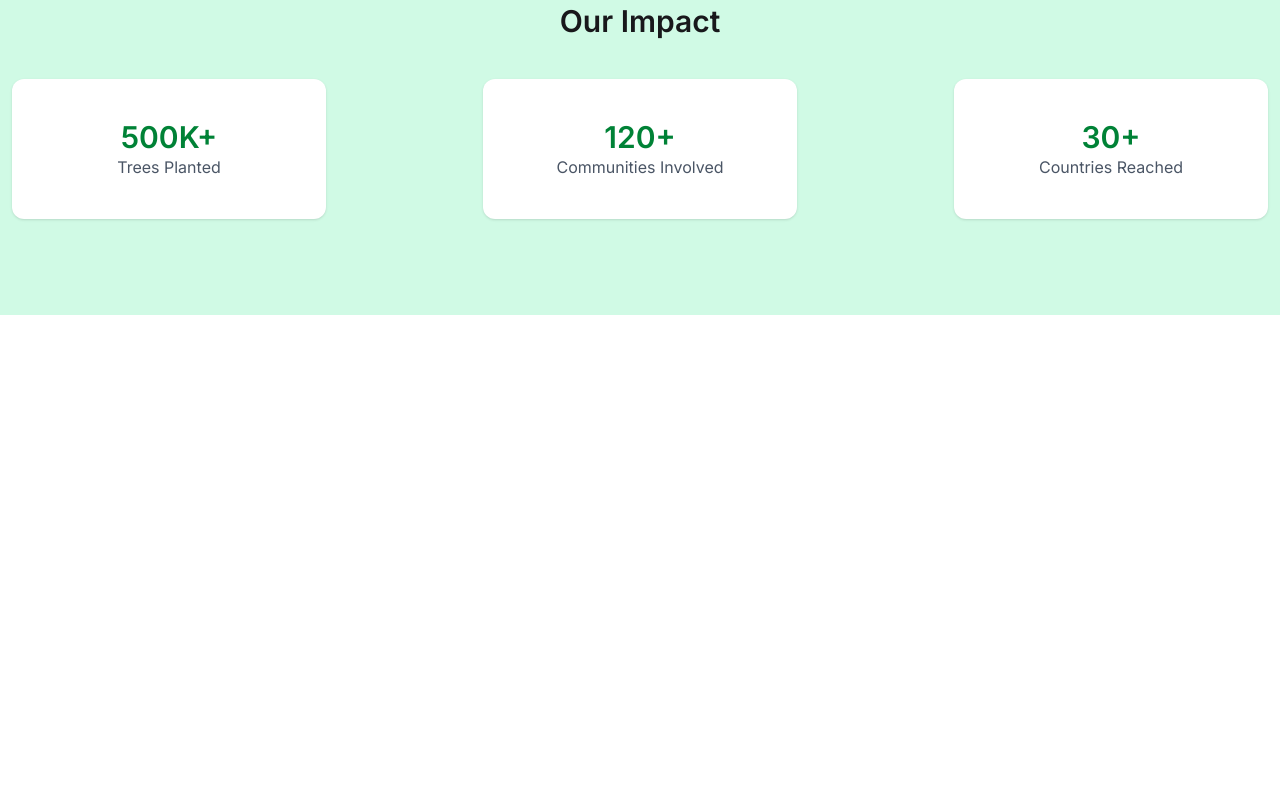
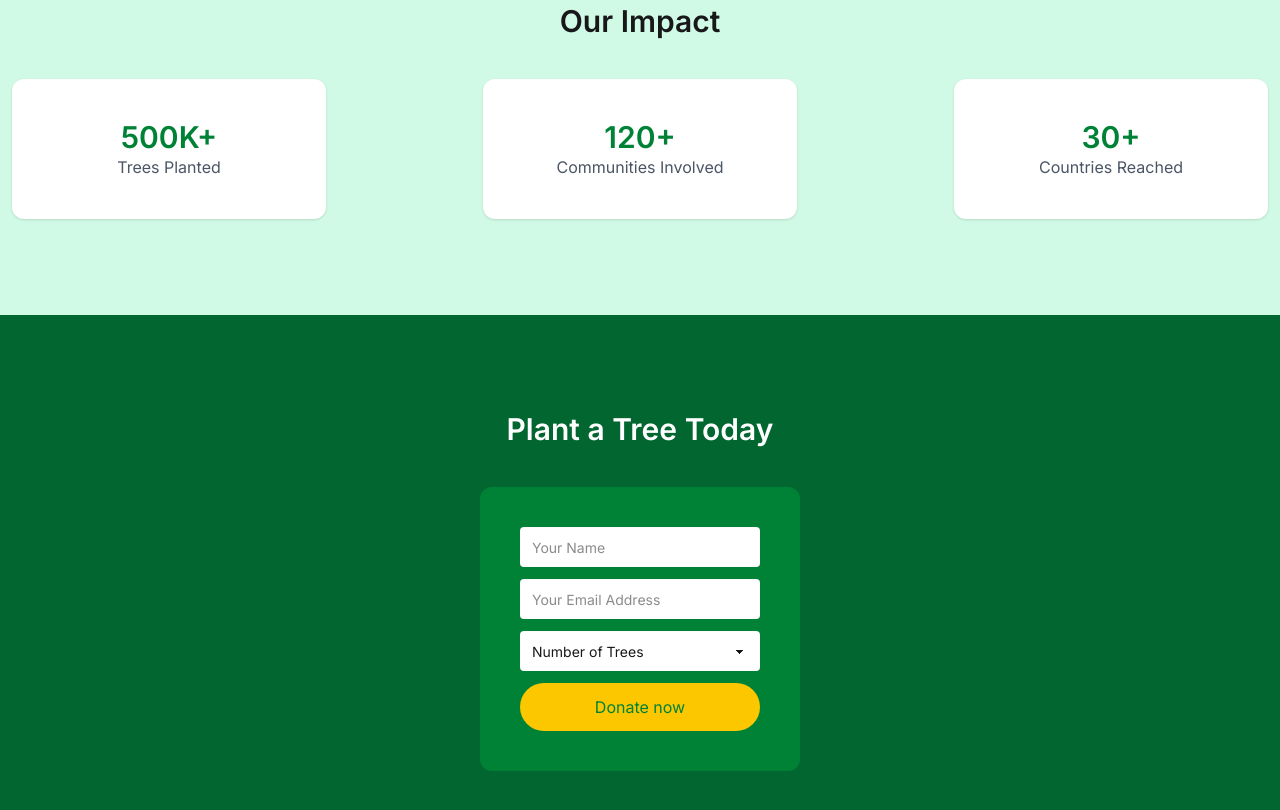
Before and after one commit to Ssakib007/Milestone-6-Assignment, a plain HTML site: page index.html in a window 1280 px wide. Shown: the part 1990-2800 px from the top of the page. Before the commit the page ends 2305 px from the top, so only its background shows below. Drawn offline with nearby package versions, Linux system fonts and the light colour scheme; no server answers.

Commit message:
plant a tree

```diff
--- a/index.html
+++ b/index.html
@@ -218,7 +218,39 @@
         </div>
       </section>
       <!-- plant a tree -->
-
+      <section class="bg-green-800 py-24">
+        <h2 class="text-center text-3xl font-semibold text-white mb-10">
+          Plant a Tree Today
+        </h2>
+        <form
+          method=""
+          class="p-10 bg-green-700 flex flex-col gap-3 w-3/4 md:w-2/4 xl:w-1/4 mx-auto rounded-xl"
+        >
+          <input
+            type="text"
+            placeholder="Your Name"
+            class="input w-full focus:outline-none border-0"
+          />
+          <input
+            type="email"
+            placeholder="Your Email Address"
+            class="input w-full focus:outline-none border-0"
+          />
+          <select class="select w-full focus:outline-none border-0">
+            <option disabled selected>Number of Trees</option>
+            <option>$100 for 1 Tree</option>
+            <option>$200 for 2 Trees</option>
+            <option>$500 for 5 Trees</option>
+            <option>$1000 for 10 Trees</option>
+          </select>
+          <button
+            id="form-btn"
+            class="bg-yellow-400 text-green-700 py-3 px-5 rounded-full cursor-pointer"
+          >
+            Donate now
+          </button>
+        </form>
+      </section>
     </main>
     <script src="JS/script.js"></script>
   </body>
```
